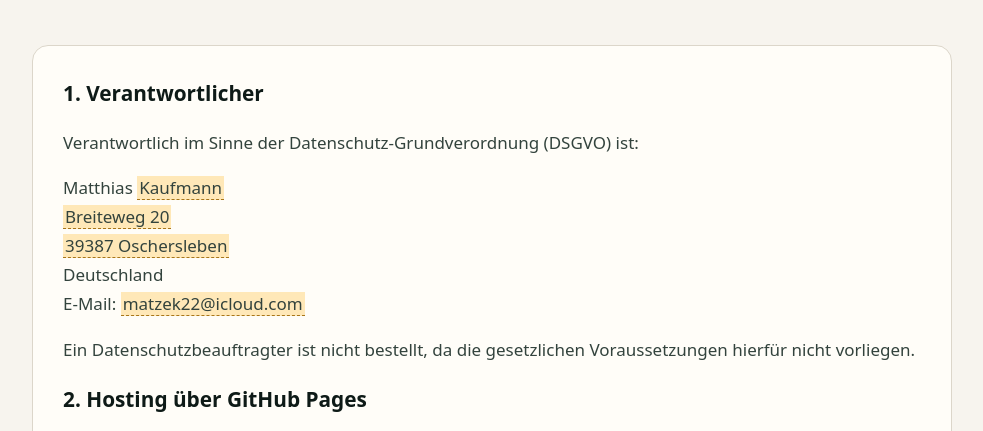
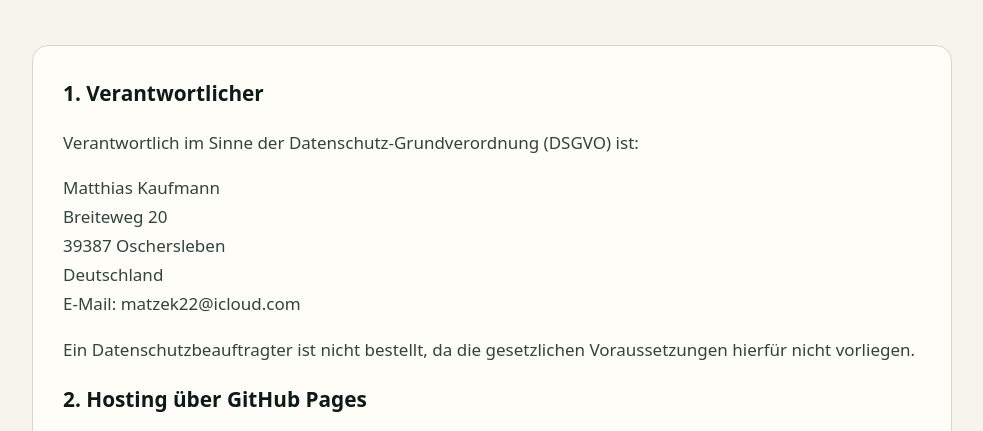
Before and after one commit to Verengy/wohngefuehl, a plain HTML site: page datenschutz.html in a window 1280 px wide. Shown: the part 320-751 px from the top of the page, without its empty margins (148-1131 px from the left). Drawn offline with Linux system fonts and the light colour scheme.

Commit message:
Impressum und Datenschutz finalisieren

```diff
--- a/datenschutz.html
+++ b/datenschutz.html
@@ -35,11 +35,11 @@
         Verantwortlich im Sinne der Datenschutz-Grundverordnung (DSGVO) ist:
       </p>
       <p>
-        Matthias <span class="placeholder">Kaufmann</span><br>
-        <span class="placeholder">Breiteweg 20</span><br>
-        <span class="placeholder">39387 Oschersleben</span><br>
+        Matthias Kaufmann<br>
+        Breiteweg 20<br>
+        39387 Oschersleben<br>
         Deutschland<br>
-        E-Mail: <span class="placeholder">matzek22@icloud.com</span>
+        E-Mail: matzek22@icloud.com
       </p>
       <p>
         Ein Datenschutzbeauftragter ist nicht bestellt, da die gesetzlichen
@@ -138,7 +138,7 @@
       <h2>8. Kontakt</h2>
       <p>
         Bei Fragen zum Datenschutz erreichst du uns unter
-        <span class="placeholder">matzek22@icloud.com</span>.
+        matzek22@icloud.com.
       </p>
 
       <p class="meta">Stand: November 2026</p>
--- a/style.css
+++ b/style.css
@@ -203,12 +203,6 @@ footer.site a {
   color: var(--muted);
 }
 
-.placeholder {
-  background: #ffe8b8;
-  border-bottom: 1px dashed #a8761a;
-  padding: 0 2px;
-}
-
 @media (max-width: 520px) {
   .hero {
     padding: 48px 0 36px;
```
Also changed, not shown: impressum.html (+5 -5 lines).
